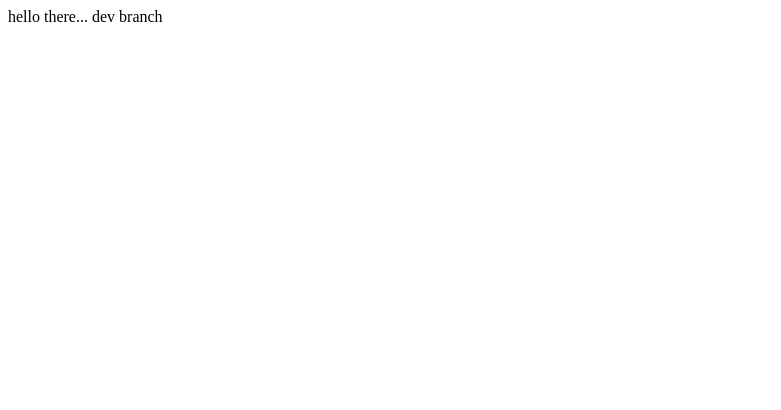
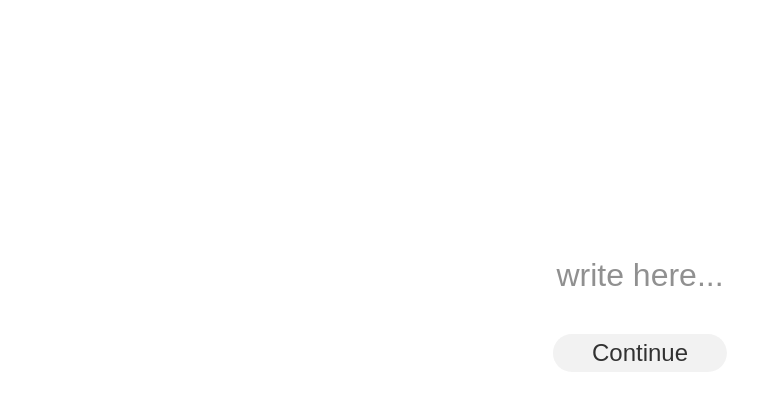
Before and after one commit to dev-prabhat/chrome-extension, a React (Create React App) app: page / in a window 1280 px wide. Shown: the top 410 px of the page, without its empty margins (0-781 px from the left). Built offline with nearby package versions, Linux system fonts and the light colour scheme; no server answers.

Commit message:
feat: implemented name and focus functionality

```diff
--- a/package.json
+++ b/package.json
@@ -6,6 +6,7 @@
     "@testing-library/jest-dom": "^5.16.4",
     "@testing-library/react": "^13.3.0",
     "@testing-library/user-event": "^13.5.0",
+    "axios": "^0.27.2",
     "react": "^18.1.0",
     "react-dom": "^18.1.0",
     "react-scripts": "5.0.1",
--- a/src/App.js
+++ b/src/App.js
@@ -1,10 +1,80 @@
+import { useState, useEffect} from "react"
+import axios from "axios"
+import "./styles.css"
+import { Time } from "./components/Time/Time"
+
+function App() {
+  const [imageURL, setImageURL] = useState("")
+  const [name, setName] = useState("")
+  const [focus, setFocus] = useState("")
+  const [details, setDetails] = useState({name:"",focus:""})
 
 
-function App() {
+  const submitName = (e) => {
+    e.preventDefault()
+    setDetails(prev => ({...prev,name:name}))
+    setName("")
+  }
+
+  const submitFocus = (e) => {
+    e.preventDefault()
+    setDetails(prev => ({...prev,focus:focus}))
+    setFocus("")
+  }
+
+  useEffect(()=>{
+    (async()=>{
+      try {
+        const { data } = await axios.get(`https://api.unsplash.com/photos/random/?client_id=QnUP7wG0hIygZ9UjGZPtoV-qs7uI97WbpUAg8J5clnM&&orientation=landscape&&query=stars%20dark`)
+
+        // const { data } = await axios.get(`https://api.unsplash.com/photos/random/?client_id=${process.env.REACT_APP_UNSPLASH_API_KEY}&&orientation=landscape&&query=stars%20dark`)
+
+        setImageURL(data?.urls?.regular)
+      } catch (error) {
+        console.log(error)
+        setImageURL("")
+      }
+    })()
+  },[])
+
   return (
-    <div>
-      hello there... dev branch
-    </div>
+      <main className="main__container" style={{backgroundImage:`url(${imageURL})`, backgroundSize:"cover"}}>
+      {
+        details.name ?
+            <form className="details__container" onSubmit={submitFocus}>
+              <p className="greeting">Welcome , {details.name}</p>
+              <p className="focus-label">What is your main focus for today?</p>
+              <input
+                type="text"
+                className="focus-field"
+                placeholder="write focus here.."
+                onChange={(e)=>setFocus(e.target.value)}
+                value={focus}
+                required
+                />
+            </form>
+        : (
+          <form className="name__container" onSubmit={submitName}>
+            <p className="question"> Hello, What is your name? </p>
+            <input
+                type="text"
+                placeholder="write here..."
+                className="input-field"
+                onChange={(e)=>setName(e.target.value)}
+                value={name}
+                required
+                />
+            <button className="submit-btn">Continue</button>
+          </form>
+        )
+      }
+      {
+        details.name && <Time/>
+      }
+      {
+        details.focus && <p className="focus">{details.focus}</p>
+      }
+    </main>
   );
 }
 
--- /dev/null
+++ b/src/components/Time/Time.js
@@ -0,0 +1,24 @@
+import { useState } from "react"
+import "./time.css"
+
+export const Time = () => {
+    let time = new Date().toLocaleTimeString()
+    let date = new Date().toDateString()
+    const [currentTime, setCurrentTime] = useState(time)
+
+    const UpdateTime = () => {
+        time = new Date().toLocaleTimeString()
+        setCurrentTime(time)
+    }
+
+    setInterval(()=>{
+        UpdateTime()
+    },1000)
+
+    return(
+        <div className="time-date_container">
+          <h1 className="current-time">{currentTime}</h1>
+          <h2 className="current-date">{date}</h2>
+        </div>
+    )
+}
--- /dev/null
+++ b/src/components/Time/time.css
@@ -0,0 +1,18 @@
+.time-date_container{
+    position: fixed;
+    bottom: 5%;
+    left: 2%;
+    padding: 10px;
+}
+
+.current-time,.current-date{
+    color: white;
+}
+
+.current-time{
+   font-size: 3rem;
+}
+
+.current-date{
+    font-size: 1.5rem;
+}
--- /dev/null
+++ b/src/styles.css
@@ -0,0 +1,95 @@
+@import url('https://fonts.googleapis.com/css2?family=Roboto:wght@300;400;500;700&display=swap');
+
+*{
+    margin: 0;
+    padding: 0;
+    box-sizing: border-box;
+}
+
+body{
+    font-family: 'Roboto', sans-serif;
+}
+
+.main__container{
+    min-height: 100vh;
+    width: 100%;
+    opacity: 0.8;
+}
+
+.details__container,.name__container{
+    position: fixed;
+    top: 20%;
+    left: 50%;
+    transform: translateX(-50%);
+    padding: 1rem 0.5rem;
+    width: max-content;
+}
+
+
+.question,.greeting{
+    font-size: 3rem;
+    font-weight: 500;
+    letter-spacing: 1px;
+    color: white;
+    text-align: center;
+    width: 100%;
+}
+
+.focus-label{
+    margin: 4rem 0 1rem 0;
+    font-size: 1.5rem;
+    font-weight: 300;
+    letter-spacing: 1px;
+    color: white;
+    text-align: center;
+    width: 100%;
+}
+
+.input-field,.focus-field{
+    width: 100%;
+    margin: 0 auto;
+    background: inherit;
+    border: none;
+    text-align: center;
+    font-size: 2rem;
+    margin: 1rem 0;
+    padding: 0.5rem 0;
+    color: white;
+}
+
+.input-field:focus{
+    outline: none;
+    border-bottom: 2px solid white;
+}
+
+.submit-btn{
+    width: 30%;
+    margin: 1rem auto;
+    display: flex;
+    justify-content: center;
+    align-items: center;
+    font-size: 1.5rem;
+    padding: 5px 0;
+    border-radius: 5rem;
+    border: none;
+    cursor: pointer;
+}
+
+.focus-field{
+    margin: 0;
+    padding: 0.5rem 0;
+}
+
+.focus-field:focus{
+    outline: none;
+    border-bottom: 2px solid white;
+}
+
+.focus{
+    position: fixed;
+    left: 50%;
+    transform: translateX(-50%);
+    bottom: 5%;
+    font-size: 1.5rem;
+    color: white;
+}
```
Also changed, not shown: 2 other files (tests, documents, lock files or other folders).
